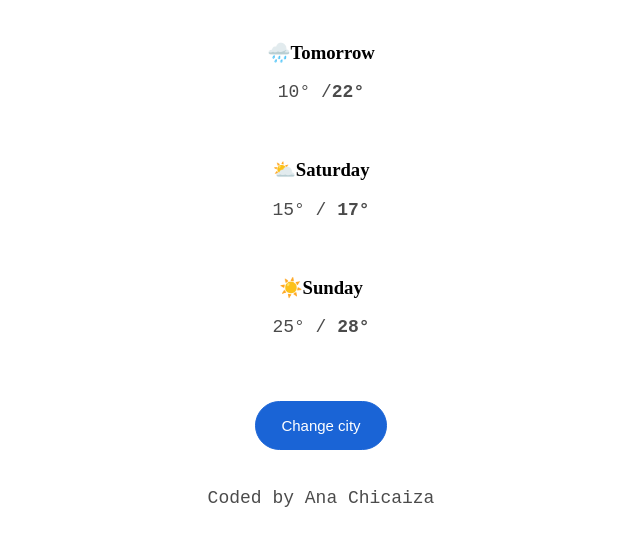
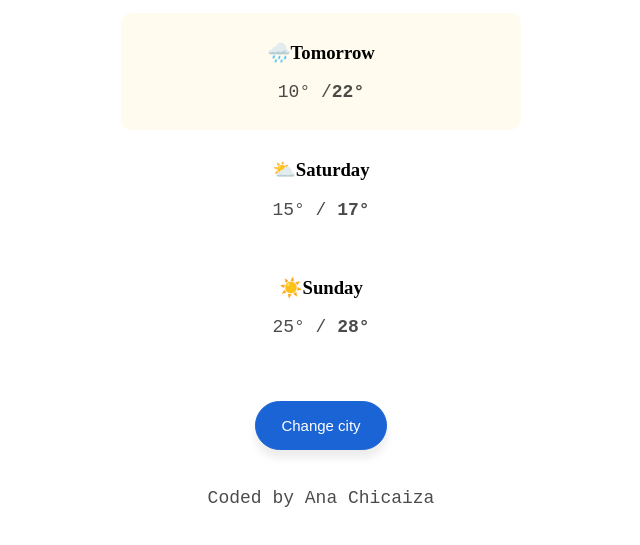
Before and after one commit to anachicaiza/Basic-HTML-CSS, a plain HTML site: page index.html in a window 1280 px wide. In both pictures the pointer is over the item 640 px from the left and 198 px from the top of the page. Shown: the part 127-672 px from the top of the page, without its empty margins (319-959 px from the left). Drawn offline with Linux system fonts and the light colour scheme.

Commit message:
Hover buttons added
hover css for <li> tags and for button added

```diff
--- a/index.html
+++ b/index.html
@@ -34,6 +34,11 @@
         margin: 0 auto;
       }
 
+      li:hover {
+        background: #fffbef;
+        transition: all 200ms ease-in-out;
+      }
+
       p {
         font-size: 18px;
         opacity: 0.7;
@@ -48,8 +53,13 @@
         font-size: 15px;
         padding: 15px 25px;
         border-radius: 30px;
-        transition: all 200ms ease;
-        box-shadow: rgba(0px 8px 8px 0);
+        transition: all 200ms ease-in-out;
+        box-shadow: 0 8px 8px 0 rgba(0, 0, 0, 0.08);
+      }
+
+      button:hover {
+        background: #fff;
+        color: #1a64d6;
         cursor: pointer;
       }
     </style>
```
